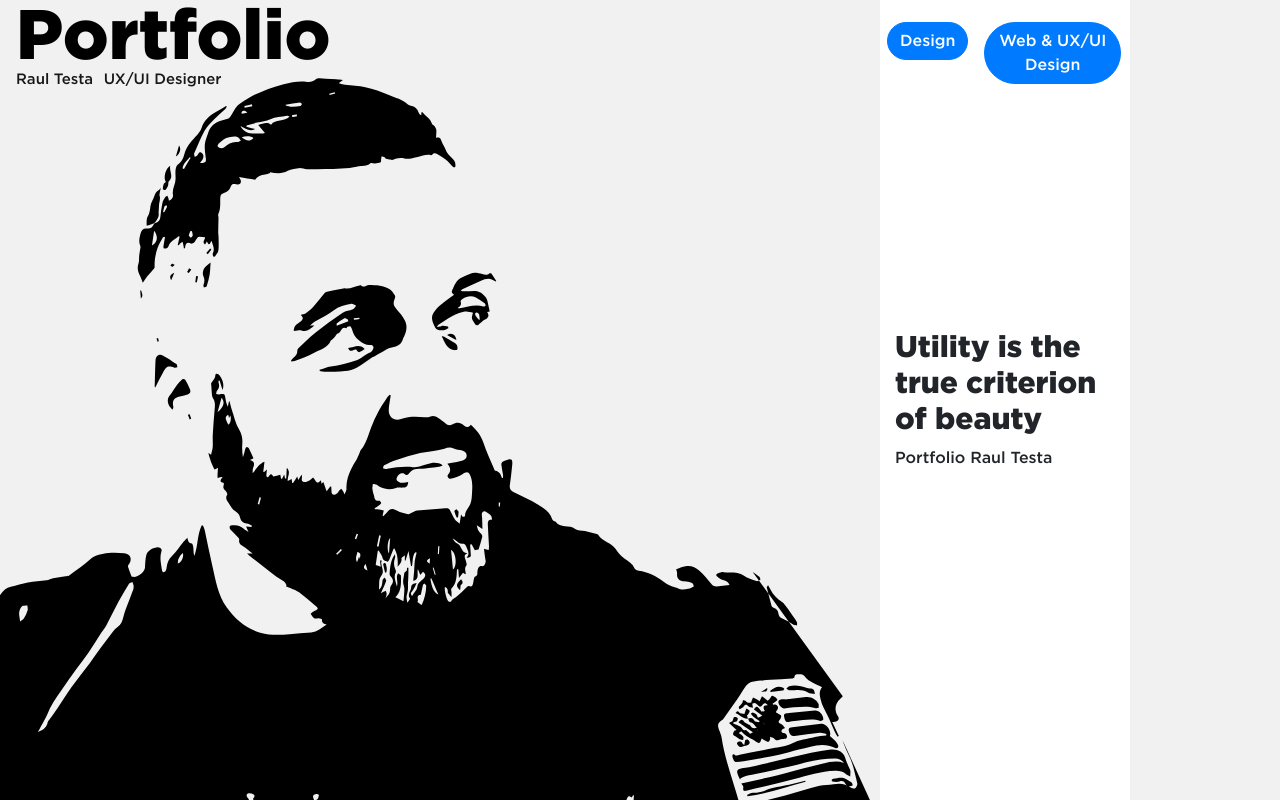
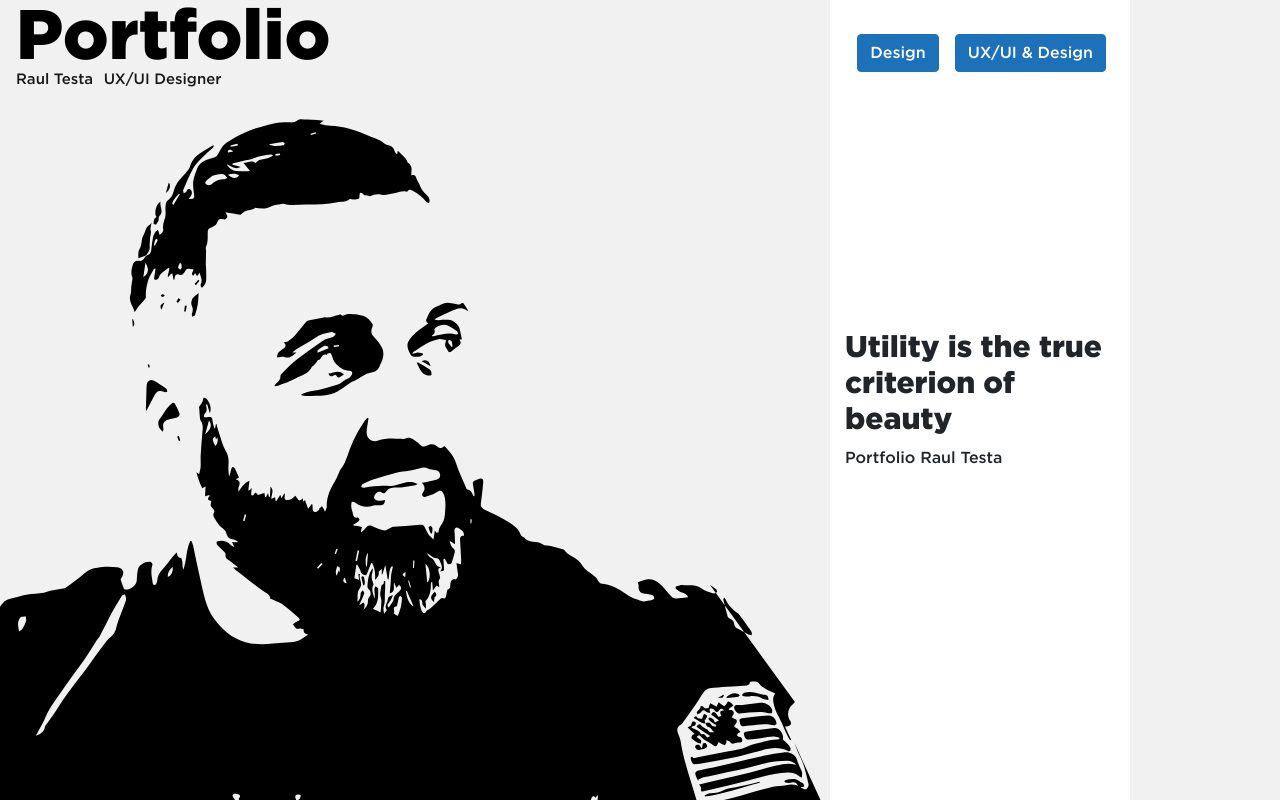
Before and after one commit to raultesta/Vue, a Vue app: page / in a window 1280 px wide. Built offline with nearby package versions, Linux system fonts and the light colour scheme.

Commit message:
Sorted out desktop nav

```diff
--- /dev/null
+++ b/src/assets/scss/base/_buttons.scss
@@ -0,0 +1,10 @@
+.btn {
+  width: max-content;
+
+  &.router-link-exact-active {
+    &.router-link-active {
+      background-color: #fff;
+      color: #000;
+    }
+  }
+}
--- a/src/assets/scss/base/_variables.scss
+++ b/src/assets/scss/base/_variables.scss
@@ -1,4 +1,9 @@
 // Override from: "node_modules/bootstrap/scss/_variables.scss"
+
+// Colours
+
+$primary:       #1D71B8;
+// $secondary:     $gray-600;
 
 // Typography
 //
@@ -15,3 +20,27 @@ $h3-font-size:                28px;
 $h4-font-size:                $font-size-base * 1.5;
 $h5-font-size:                $font-size-base * 1.25;
 $h6-font-size:                $font-size-base;
+
+// Grid breakpoints
+//
+// Define the minimum dimensions at which your layout will change,
+// adapting to different screen sizes, for use in media queries.
+
+$grid-breakpoints: (
+  xs: 0,
+  sm: 576px,
+  md: 768px,
+  lg: 992px,
+  xl: 1200px
+);
+
+// Grid containers
+//
+// Define the maximum width of `.container` for different screen sizes.
+
+$container-max-widths: (
+  sm: 540px,
+  md: 720px,
+  lg: 960px,
+  xl: 1140px
+);
--- a/src/assets/scss/main.scss
+++ b/src/assets/scss/main.scss
@@ -1,5 +1,6 @@
 @import 'base/variables';
 @import 'node_modules/bootstrap/scss/bootstrap';
-@import 'node_modules/bootstrap-vue/src/index';
+@import 'node_modules/bootstrap/scss/grid';
 @import 'base/typography';
+@import 'base/buttons';
 @import 'base/theme';
--- a/src/components/nav/MainNav.vue
+++ b/src/components/nav/MainNav.vue
@@ -10,12 +10,12 @@
                 </span>
             </div>
         </b-navbar-brand>
-        <b-navbar-nav class="ml-auto">
-            <b-nav-item href="#">
-                <b-button :to="{ name:'design' }" pill variant="primary">Design</b-button>
+        <b-navbar-nav>
+            <b-nav-item>
+                <b-button :to="{ name:'design' }" variant="primary">Design</b-button>
             </b-nav-item>
-            <b-nav-item href="#">
-                <b-button :to="{ name:'web-ux' }" pill variant="primary">Web & UX/UI Design</b-button>
+            <b-nav-item>
+                <b-button :to="{ name:'web-ux' }" variant="primary">UX/UI & Design</b-button>
             </b-nav-item>
         </b-navbar-nav>
     </b-navbar>
@@ -42,6 +42,10 @@ export default {
 </script>
 
 <style lang="scss">
+    @import "@/assets/scss/base/_variables.scss";
+    @import "@/../node_modules/bootstrap/scss/mixins/_breakpoints.scss";
+
+
     .main-nav {
         background-color: #F1F1F1;
 
@@ -50,7 +54,6 @@ export default {
         }
 
         .branding {
-            width: 700px;
             h1 {
                 line-height: 50px;
             }
@@ -71,10 +74,14 @@ export default {
         }
 
         .navbar-nav {
-            width: 250px;
-            margin-right: 135px;
+            margin-left: auto;
+            margin-right: 150px;
             display: flex;
             justify-content: space-around;
+
+            @include media-breakpoint-down(sm) {
+                background: red;
+            }
         }
     }
 </style>
--- a/src/main.ts
+++ b/src/main.ts
@@ -1,6 +1,6 @@
 import Vue from 'vue'
 import VueCompositionAPI, { createApp, h } from '@vue/composition-api'
-import { BootstrapVue, IconsPlugin } from 'bootstrap-vue'
+import { BootstrapVue } from 'bootstrap-vue'
 
 import App from './App.vue'
 import router from './router'
@@ -9,8 +9,6 @@ import '@/assets/scss/main.scss'
 
 // Make BootstrapVue available throughout your project
 Vue.use(BootstrapVue)
-// Optionally install the BootstrapVue icon components plugin
-Vue.use(IconsPlugin)
 Vue.use(VueCompositionAPI)
 
 const app = createApp({
--- a/src/views/pages/Home.vue
+++ b/src/views/pages/Home.vue
@@ -56,7 +56,7 @@ export default {
         flex-direction: column;
         justify-content: center;
         background-color: #fff;
-        max-width: 250px;
+        max-width: 300px;
 
         .nav-buttons {
           width: 100%;
```
